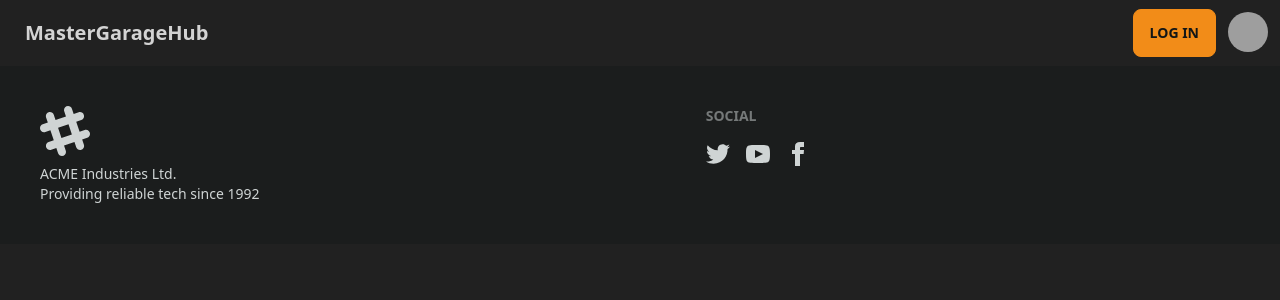
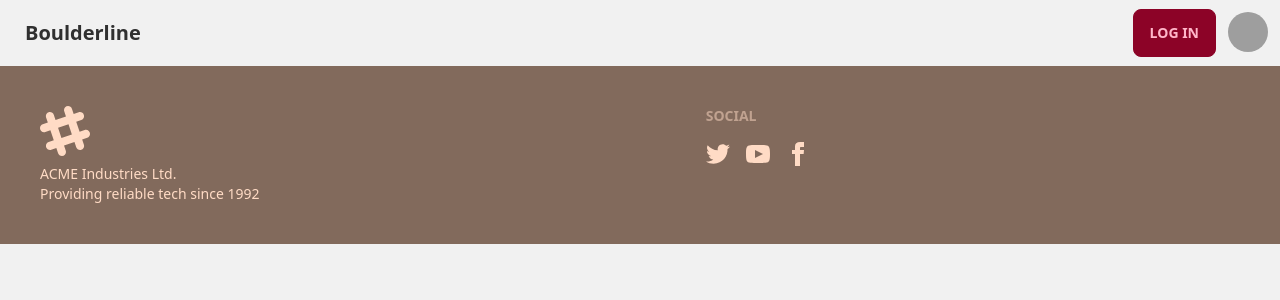
Before and after one commit to krzymich24/SecApp-repo, a React (Vite) app in the folder react/: page / in a window 1280 px wide. Shown: the top 300 px of the page. Built offline with nearby package versions, Linux system fonts and the light colour scheme; grey boxes are pictures that could not be loaded.

Commit message:
fix(react): Login error alert shows only on error

```diff
--- a/react/index.html
+++ b/react/index.html
@@ -1,5 +1,5 @@
 <!DOCTYPE html>
-<html lang="en" data-theme="halloween">
+<html lang="en" data-theme="autumn">
   <head>
     <meta charset="UTF-8" />
     <meta name="viewport" content="width=device-width, initial-scale=1.0" />
--- a/react/src/assets/styles/atom.css
+++ b/react/src/assets/styles/atom.css
@@ -16,11 +16,4 @@
     .spacer {
       height: 100px; /* Adjust the height to control the spacing */
     }
-    .label-text-login{
-      padding: 10px;
-      font-size: 20px;
-      width: 100%;
-      text-align: center;
-      border-radius: 6px;
-    }
 }
--- a/react/src/components/LogIn.tsx
+++ b/react/src/components/LogIn.tsx
@@ -1,15 +1,19 @@
 import { useState } from 'react';
 import { Link, useNavigate } from 'react-router-dom';
+import { AxiosError } from 'axios';
+import { Maybe } from 'typescript-functional-extensions';
 import { API } from '../api';
 
 export function LogIn() {
   const [username, setUsername] = useState<string>();
   const [password, setPassword] = useState<string>();
+  const [error, setError] = useState<string>('');
   const navigate = useNavigate();
 
   // eslint-disable-next-line consistent-return
   const login = async () => {
     try {
+      setError('');
       console.log({ username, password });
       if (!username || !password) return alert('You need to provide both username and password.');
       // eslint-disable-next-line @typescript-eslint/no-unsafe-assignment
@@ -17,7 +21,11 @@ export function LogIn() {
       console.log(data);
       return navigate('/home');
     } catch (e) {
-      console.error((e as Error).message);
+      const message: string = Maybe.from((e as AxiosError)?.response?.data)
+        .map((data) => (data as { statusCode: number; message: string; error: string }).message)
+        .getValueOrDefault((e as Error).message);
+      console.error(message);
+      setError(message);
     }
   };
 
@@ -28,13 +36,28 @@ export function LogIn() {
           <h1 className="text-5xl font-bold">Login now!</h1>
           <p className="py-6">Log in and get access to full content of this application.</p>
         </div>
+        {error && (
+          <div className="alert alert-error max-w-sm">
+            <svg
+              xmlns="http://www.w3.org/2000/svg"
+              className="h-6 w-6 shrink-0 stroke-current"
+              fill="none"
+              viewBox="0 0 24 24"
+            >
+              <path
+                strokeLinecap="round"
+                strokeLinejoin="round"
+                strokeWidth="2"
+                d="M12 9v2m0 4h.01m-6.938 4h13.856c1.54 0 2.502-1.667 1.732-3L13.732 4c-.77-1.333-2.694-1.333-3.464 0L3.34 16c-.77 1.333.192 3 1.732 3z"
+              />
+            </svg>
+            <span className="label-text-login">{error}</span>
+          </div>
+        )}
+
         <div className="card w-full max-w-sm shrink-0 bg-base-100 shadow-2xl">
           <form className="card-body" onSubmit={(e) => e.preventDefault()}>
             <div className="form-control">
-              <div className="alert alert-warning">
-                <svg xmlns="http://www.w3.org/2000/svg" className="stroke-current shrink-0 h-6 w-6" fill="none" viewBox="0 0 24 24"><path strokeLinecap="round" strokeLinejoin="round" strokeWidth="2" d="M12 9v2m0 4h.01m-6.938 4h13.856c1.54 0 2.502-1.667 1.732-3L13.732 4c-.77-1.333-2.694-1.333-3.464 0L3.34 16c-.77 1.333.192 3 1.732 3z" /></svg>
-                <span className="label-text-login">Warning: Bad login input!</span>
-              </div>
               <label className="label">
                 <span className="label-text">Username</span>
               </label>
--- a/react/src/main.tsx
+++ b/react/src/main.tsx
@@ -26,7 +26,7 @@ function Header() {
     <header className="navbar bg-base-100">
       <div className="flex-1">
         <Link to="home">
-          <p className="btn-ghost btn text-xl normal-case">MasterGarageHub</p>
+          <p className="btn-ghost btn text-xl normal-case">Boulderline</p>
         </Link>
       </div>
 
```
